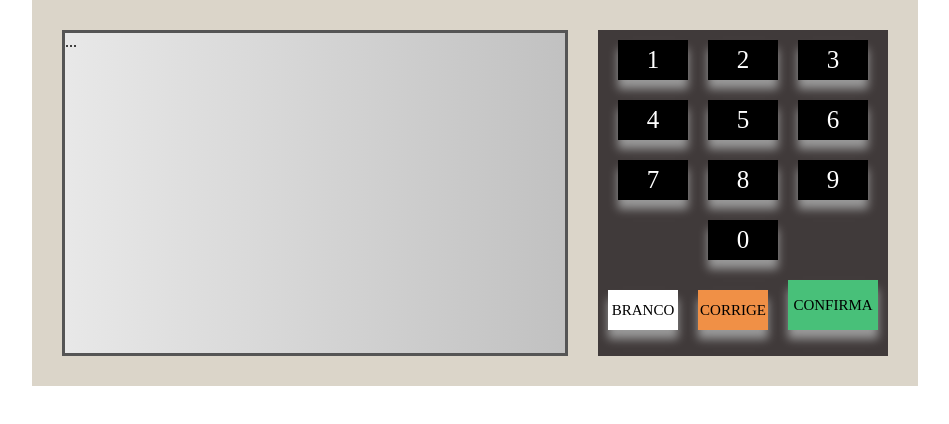
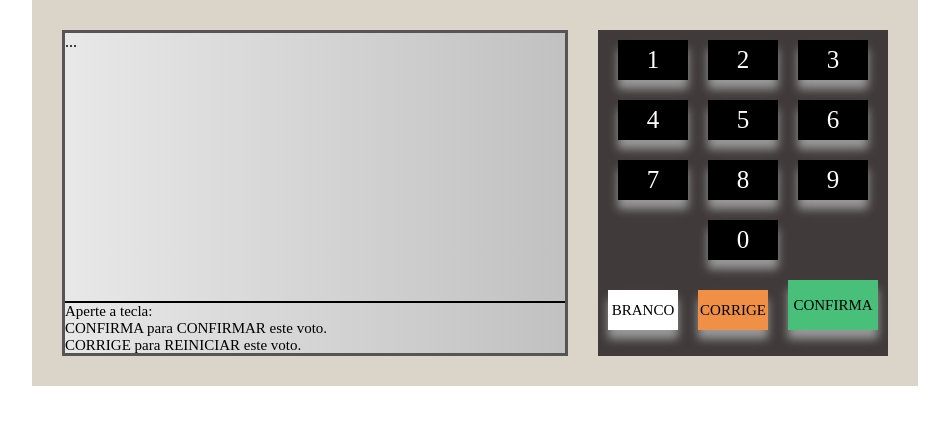
Before and after one commit to Padawan-Dev/BallotBox, a plain HTML site: page index.html in a window 1280 px wide. Shown: the whole page, without its empty margins (165-1114 px from the left). Drawn offline with Linux system fonts and the light colour scheme.

Commit message:
Creating the bottom of the screen

```diff
--- a/index.html
+++ b/index.html
@@ -10,7 +10,14 @@
 <body>
     <div class="urna">
         <div class="tela">
-            ...
+            <div class="tela--top">
+                ...
+            </div>
+            <div class="tela--down">
+                Aperte a tecla: <br/>
+                CONFIRMA para CONFIRMAR este voto. </br>
+                CORRIGE para REINICIAR este voto.
+            </div>
         </div>
         <div class="teclado">
             <div class="teclado--linha">
--- a/style.css
+++ b/style.css
@@ -15,6 +15,8 @@ body {
     height: 320px;
     background: linear-gradient(to right, #e8e8e8, #c1c1c1);
     border: 3px solid #555;
+    display: flex;
+    flex-direction: column;
 
 }
 .teclado{
@@ -64,3 +66,15 @@ body {
     height: 50px;
 
 }
+
+
+
+
+.tela--top{
+    flex: 1;
+}
+.tela--down{
+    height: 50px;
+    font-size: 15px;
+    border-top: 2px solid #000;
+}
```
